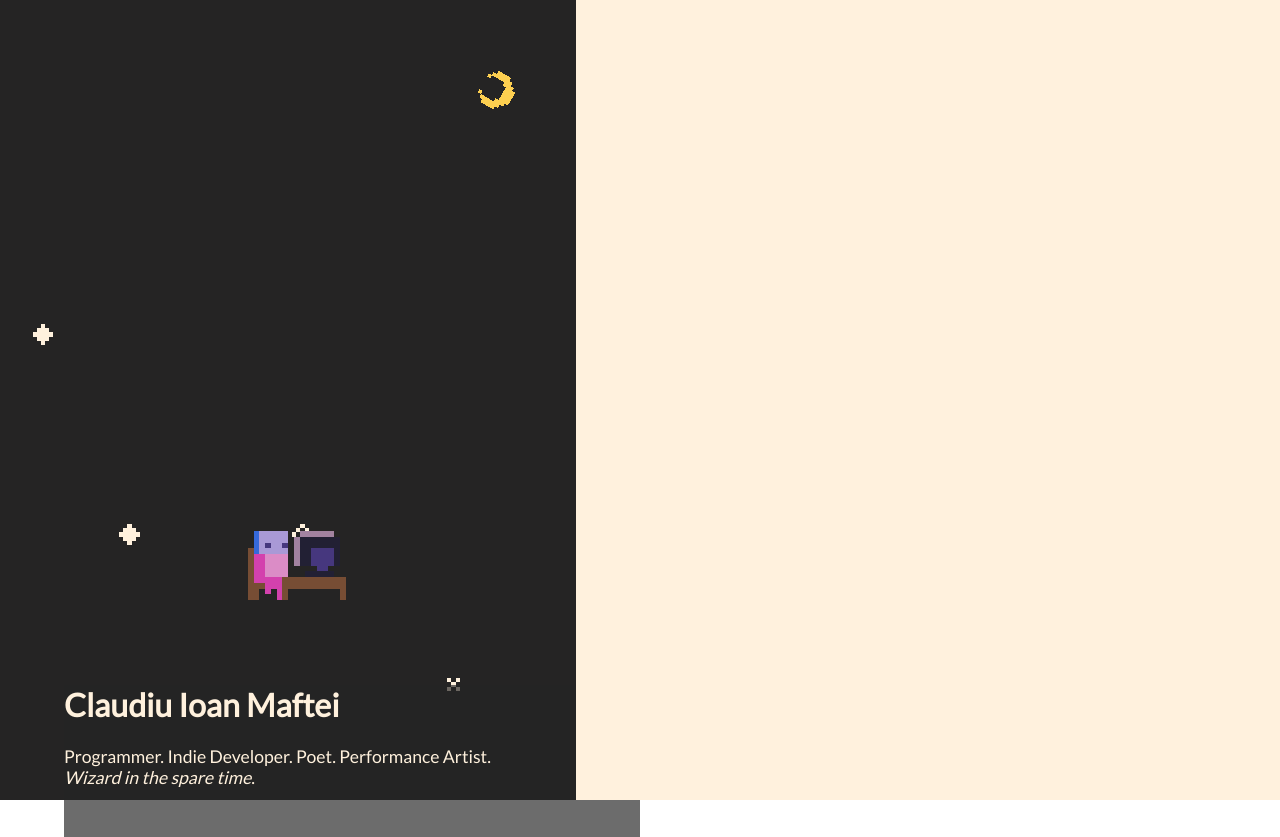
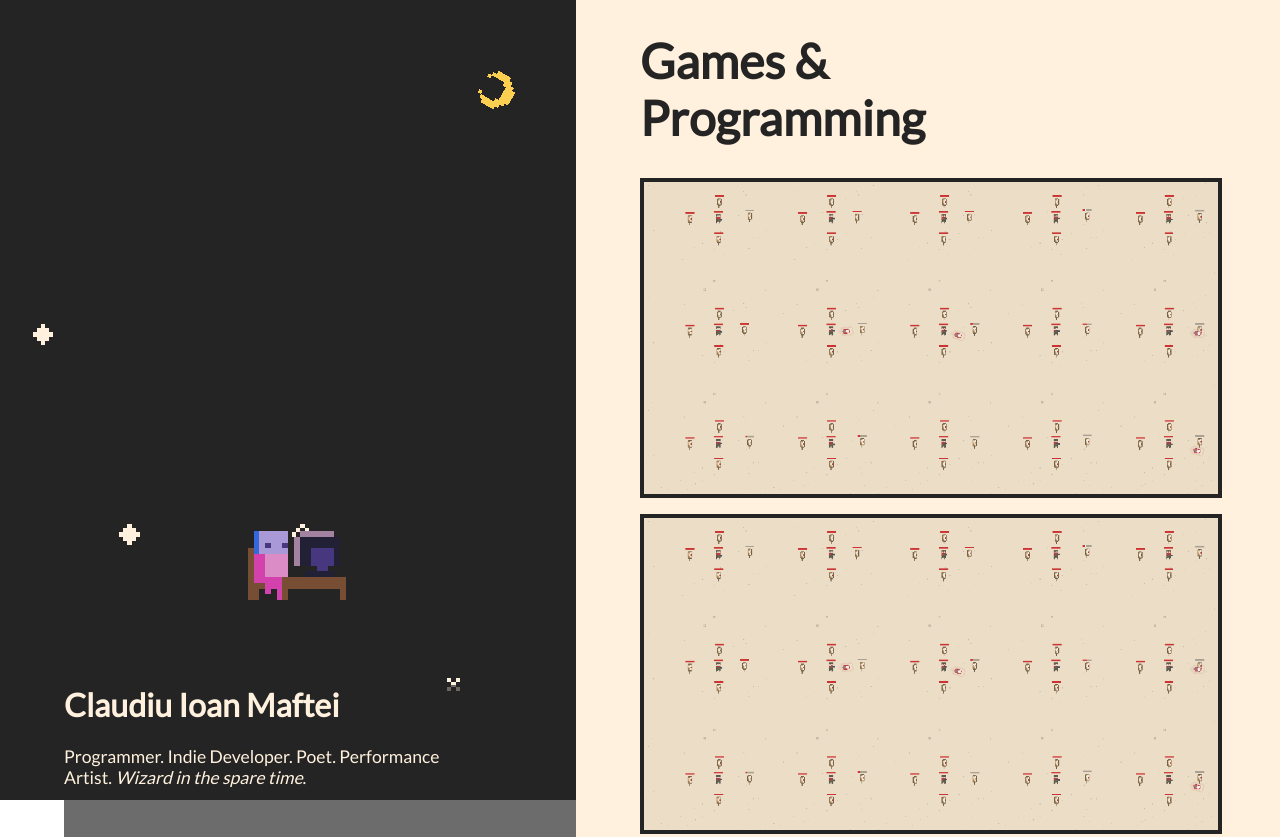
Before and after one commit to ClaudiuIoanMaftei/ClaudiuIoanMaftei.github.io, a plain HTML site: page index.html in a window 1280 px wide. Shown: the top 837 px of the page. Before the commit the page ends 800 px from the top, so only its background shows below. Drawn offline with Linux system fonts and the light colour scheme.

Commit message:
Listing update

```diff
--- a/core.css
+++ b/core.css
@@ -100,6 +100,7 @@ body{
 	height: 25%;
 	z-index: 1;
 	left: 64px;
+	width: calc(100% - 64px);
 	bottom: -64px;
 	display: block;
 }
@@ -113,19 +114,53 @@ body{
     font-size: 1.1em;
 }
 
-.listing {
+.scrollable {
     position: relative;
 	background: #fff1dd;
 	background-size: cover;
     width: 55%;
-	height: 100%;
     float: right;
     overflow: visible;
 	z-index: 1;
 }
+.scrollable .listing{
+	position: relative;
+	width: calc(55% - 64px);
+	left: 64px;
+}
+.scrollable .listing h1{
+	color: #252424;
+	font-size: 3em;
+}
+.scrollable .listing .list .list_item{
+	position: relative;
+	width: 180%;
+    height: 320px;
+    margin: 0 5% 5% 0;
+    float: left;
+    overflow: hidden;
+}
+.scrollable .listing .list .list_item .bg{
+	width: 100%;
+	height: 100%;
+}
+.scrollable .listing .list .list_item .fg{
+	position: absolute;
+    left: 4px;
+    top: 4px;
+    width: calc(100% - 8px);
+    height: calc(100% - 8px);
+    background-size: cover;
+    background-position: 50% 50%;
+	transition: transform .8s;
+}
+.scrollable .listing .list .list_item .fg:hover {
+  transform: scale(1.1);
+}
+
 
 @media(max-width: 1000px) {
-    .banner,.listing {
+    .banner,.scrollable {
         position:relative;
         width: 100%
     }
@@ -141,4 +176,5 @@ body{
   --mouseY: 0.5;
   --ticksX: 0;
   --ticksY: 0;
+  --scroll: 0;
 }
--- a/index.html
+++ b/index.html
@@ -5,6 +5,7 @@
 		<link href="https://fonts.googleapis.com/css2?family=Lato&display=swap" rel="stylesheet">
 		<link rel="stylesheet" href="core.css"/>
 		<!--icon-->
+		<!--preview-->
 	</head>
 	<body>
 		<div class="banner">
@@ -26,8 +27,40 @@
 				<p>Programmer. Indie Developer. Poet. Performance Artist. <i>Wizard in the spare time</i>.</p>
 			</div>
 		</div>
+		<div class="scrollable">
 			<div class="listing">
+				<h1>Games & Programming</h1>
+				<div class="list">
+					<div class="list_item">
+						<div class="bg" style="background-color: #252424"></div>
+						<div class="fg" style="background-image: url('img/listing/fsmga.png')"></div>
+					</div>
+					<div class="list_item">
+						<div class="bg" style="background-color: #252424"></div>
+						<div class="fg" style="background-image: url('img/listing/fsmga.png')"></div>
+					</div>
+					<div class="list_item">
+						<div class="bg" style="background-color: #252424"></div>
+						<div class="fg" style="background-image: url('img/listing/fsmga.png')"></div>
+					</div>
+					<div class="list_item">
+						<div class="bg" style="background-color: #252424"></div>
+						<div class="fg" style="background-image: url('img/listing/fsmga.png')"></div>
+					</div><div class="list_item">
+						<div class="bg" style="background-color: #252424"></div>
+						<div class="fg" style="background-image: url('img/listing/fsmga.png')"></div>
+					</div>
+					<div class="list_item">
+						<div class="bg" style="background-color: #252424"></div>
+						<div class="fg" style="background-image: url('img/listing/fsmga.png')"></div>
+					</div>
+					<div class="list_item">
+						<div class="bg" style="background-color: #252424"></div>
+						<div class="fg" style="background-image: url('img/listing/fsmga.png')"></div>
+					</div>
 
+				</div>
+			</div>
 		</div>
 		<!-- Scripts -->
 		<script>
@@ -46,10 +79,20 @@
 				setTimeout(timepassing, 16, tick+0.01);
 			}
 			timepassing(0)
+			<!--Scrolling->
+			/*
+			addEventListener('scroll', e=> {
+				let height = document.documentElement.offsetHeight;
+				let amount = Math.min(Math.max(pageYOffset/(height-window.innerHeight), 0),1);
+				document.documentElement.style.setProperty('--scroll',amount);
+			});
+			*/
+
 		</script
 	</body>
 </html>
 
 <!--TODOABLE
 	parallax only on left side
+	scapa on the sides
 -->
```
Also changed, not shown: img/listing/fsmga.png (added). Lines whose indentation alone changed are shown as unchanged.
